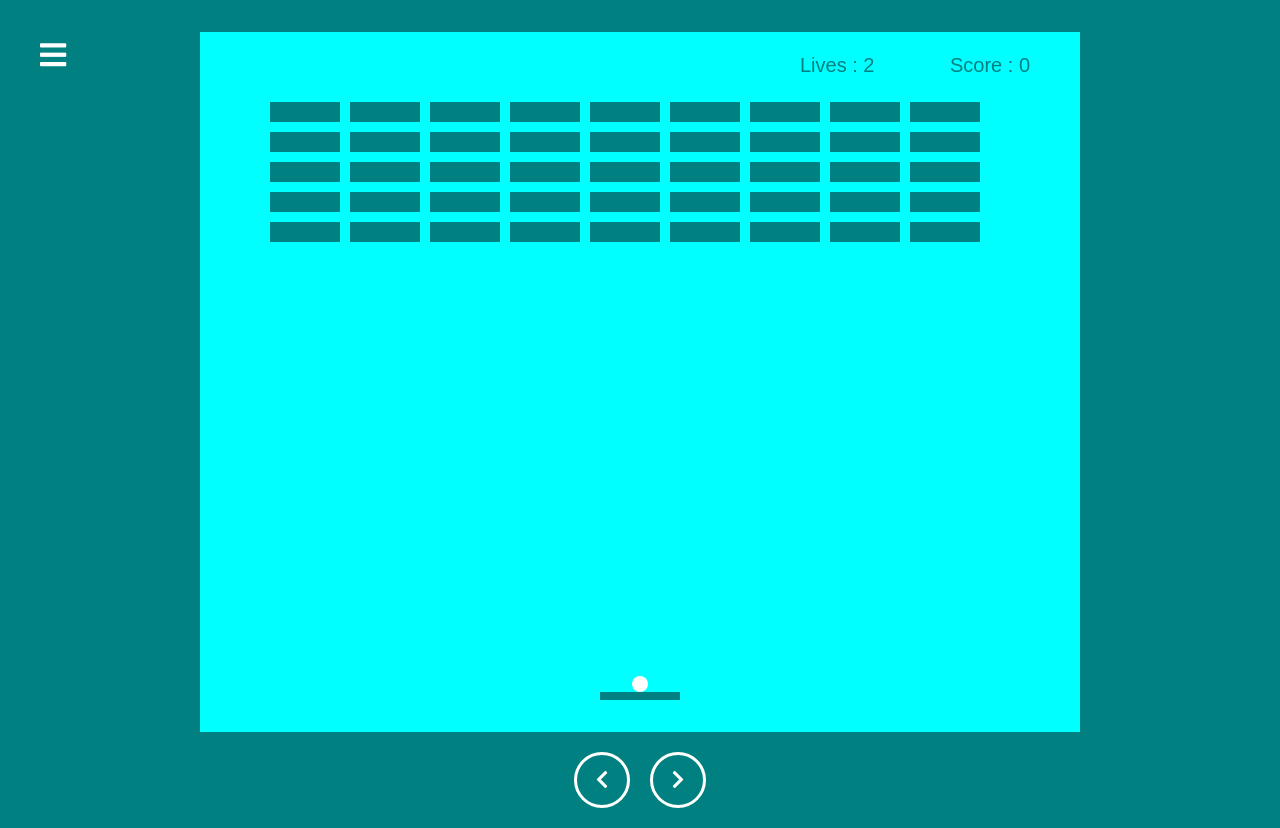
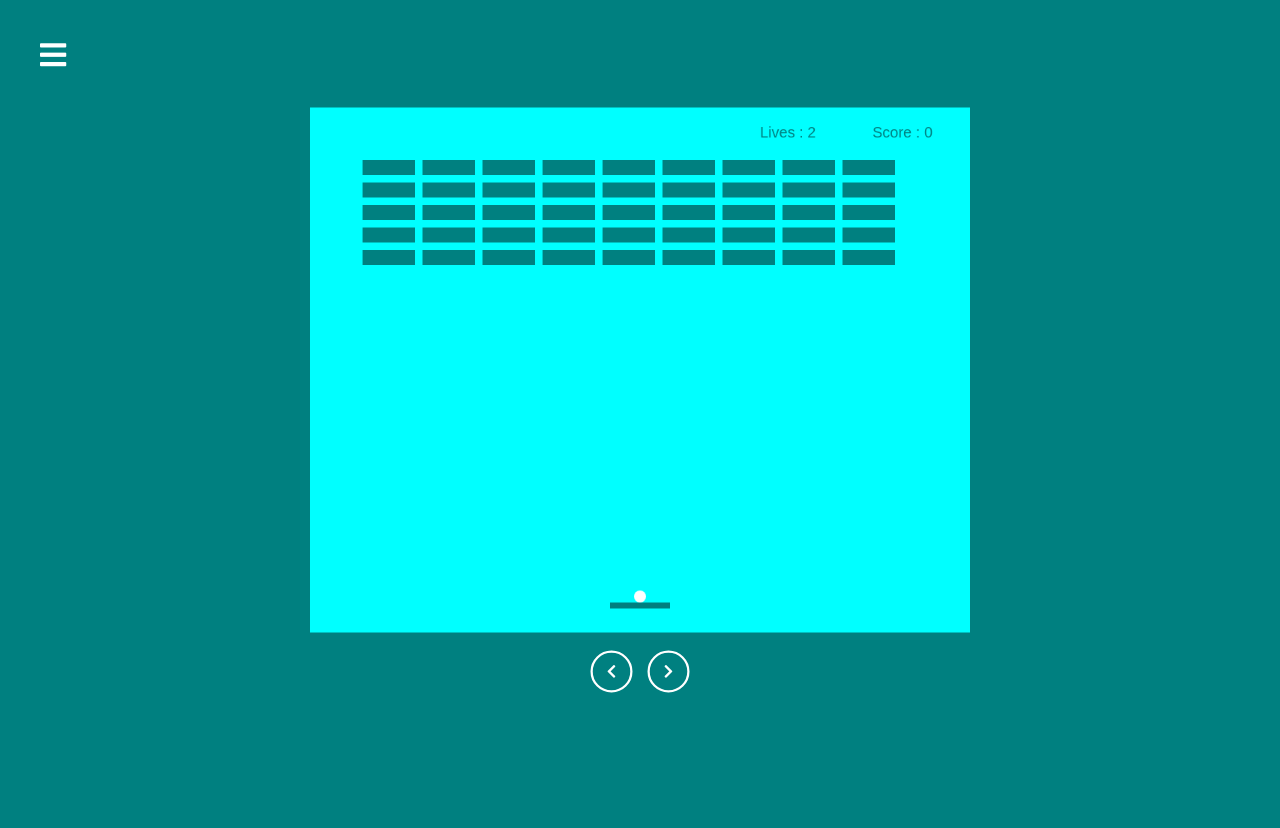
Before and after one commit to kritidipto-1234/brick-game, a plain HTML site: page index.html in a window 1280 px wide. After the commit the page ends 800 px from the top, so only its background shows below. Drawn offline with Linux system fonts and the light colour scheme.

Commit message:
some changes

```diff
--- a/index.html
+++ b/index.html
@@ -8,6 +8,7 @@
     <!-- <link rel="stylesheet" media="screen and (max-width:700px)" href="mobile.css"> -->
     <script defer src="./script.js"></script>
     <script defer src="./rules.js"></script>
+    <script defer src="./resize.js"></script>
     <link href="https://use.fontawesome.com/releases/v5.0.7/css/all.css" rel="stylesheet">
 </head>
 <body>
@@ -24,11 +25,13 @@
             <li>Directional controls also launches the ball</li>
         </ul>
     </div>
-    <canvas></canvas>
-    <div class="message"></div>
-    <div class="buttons">
-        <div class="left button" value="left"><i class="fas fa-chevron-left"></i></div>
-        <div class="right button" value="right"><i class="fas fa-chevron-right"></i></div>
+    <div class="wrapper">
+        <canvas></canvas>
+        <div class="message"></div>
+        <div class="buttons">
+            <div class="left button" value="left"><i class="fas fa-chevron-left"></i></div>
+            <div class="right button" value="right"><i class="fas fa-chevron-right"></i></div>
+        </div>
     </div>
 </body>
 </html>
--- /dev/null
+++ b/resize.js
@@ -0,0 +1,17 @@
+const body=document.querySelector('body');
+const wrapper=document.querySelector('.wrapper');
+const canvasElement=document.querySelector('canvas');
+const buttons=document.querySelector('.buttons');
+
+window.addEventListener('load',function()
+{
+    console.log(canvasElement.scrollHeight,canvasElement.scrollWidth);
+    console.log(canvasElement.offsetHeight,canvasElement.offsetWidth);
+    if (body.offsetHeight<body.scrollHeight)//scrollbar present
+    {
+        wrapper.style.transform='scale(0.75)';
+        //canvasElement.style.position='fixed';
+        wrapper.style.position='relative';
+        wrapper.style.top='-60px';
+    }
+})
--- a/style.css
+++ b/style.css
@@ -7,15 +7,23 @@ body{
     background-color: teal;
     display: flex;
     justify-content: center;
+    overflow: hidden;
     align-items: center;
     height:100vh;
+    width:100vw;
+    position: relative;
     display: flex;
     flex-direction: column;
 }
 
+.wrapper{
+    height:100vh;
+}
 canvas{
+    height: 700px;
+    width:880px;
     margin: 0;
-    margin-top: 60px;
+    margin-top: 90px;
 }
 .buttons{
     display: flex;
@@ -66,6 +74,7 @@ i:hover{
 
 
 .rulesBtn{
+    z-index: 99;
     color: white;
     position: fixed;
     top:40px;
```
